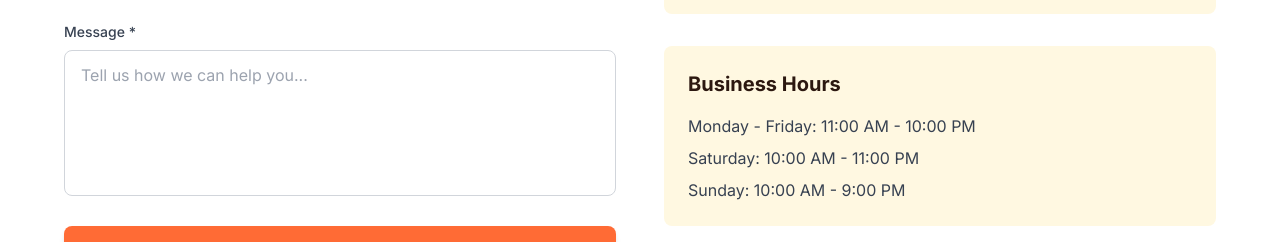
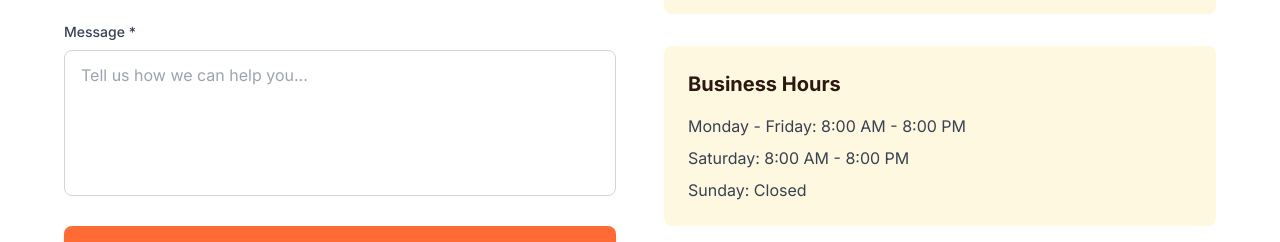
Before and after one commit to Ayskwimm/Kamora-Website-main, a React (Vite) app: page / in a window 1280 px wide. Shown: the part 3980-4222 px from the top of the page. Built offline with nearby package versions, Linux system fonts and the light colour scheme.

Commit message:
menu done v2

```diff
--- a/src/components/Cart.tsx
+++ b/src/components/Cart.tsx
@@ -51,8 +51,15 @@ const Cart: React.FC = () => {
   };
 
   const handleCheckout = () => {
-    // Basic validation
-    if (!pickupOption || cart.items.length === 0) {
+    // Basic validation for separate pickup/contact details
+    if (
+      !pickupOption ||
+      cart.items.length === 0 ||
+      !customerName ||
+      phoneNumber.length !== 11 ||
+      !pickupDate ||
+      !pickupTime
+    ) {
       return;
     }
 
@@ -608,9 +615,9 @@ const Cart: React.FC = () => {
                 </div>
                 <div className="flex items-center space-x-2">
                   <span className="text-2xl">📞</span>
-                  <span><strong>Contact:</strong> {orderDetails.phoneNumber}</span>
+                  <span><strong>Contact:</strong> (number)</span>
                 </div>
-                {pickupOption === 'rider' && (
+                {orderDetails.pickupOption === 'rider' && (
                   <div className="flex items-center space-x-2">
                     <span className="text-2xl">🛵</span>
                     <span>You may now book via your Shipping provider (ex: Lalamove, Grab Express)</span>
--- a/src/sections/Contact.tsx
+++ b/src/sections/Contact.tsx
@@ -222,9 +222,9 @@ const Contact: React.FC = () => {
             <div className="bg-kamora-cream rounded-lg p-6">
               <h3 className="text-xl font-bold text-kamora-dark mb-4">Business Hours</h3>
               <div className="space-y-2 text-gray-700">
-                <p>Monday - Friday: 11:00 AM - 10:00 PM</p>
-                <p>Saturday: 10:00 AM - 11:00 PM</p>
-                <p>Sunday: 10:00 AM - 9:00 PM</p>
+                <p>Monday - Friday: 8:00 AM - 8:00 PM</p>
+                <p>Saturday: 8:00 AM - 8:00 PM</p>
+                <p>Sunday: Closed</p>
               </div>
             </div>
 
```
Also changed, not shown: 6 other files (tests, documents, lock files or other folders).
